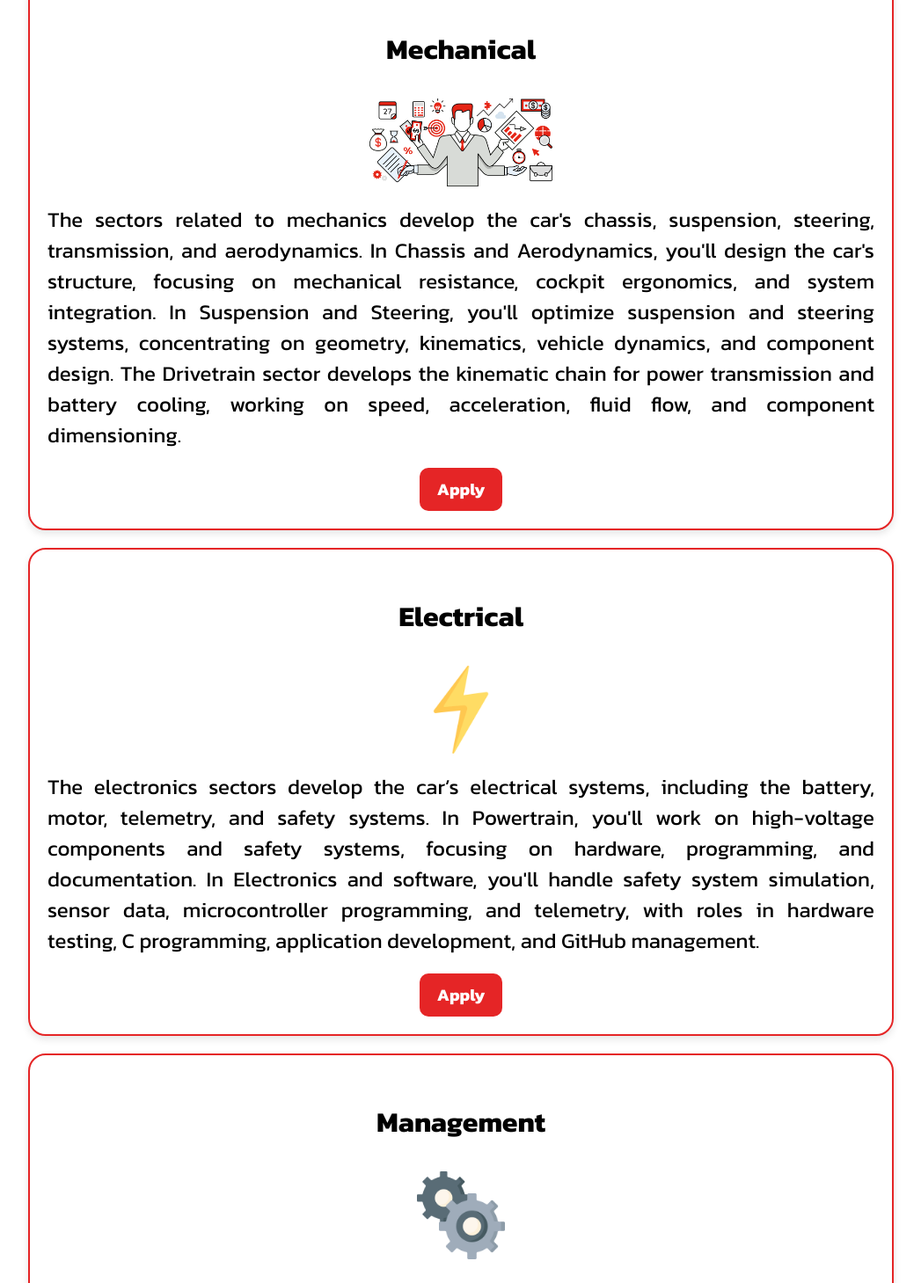
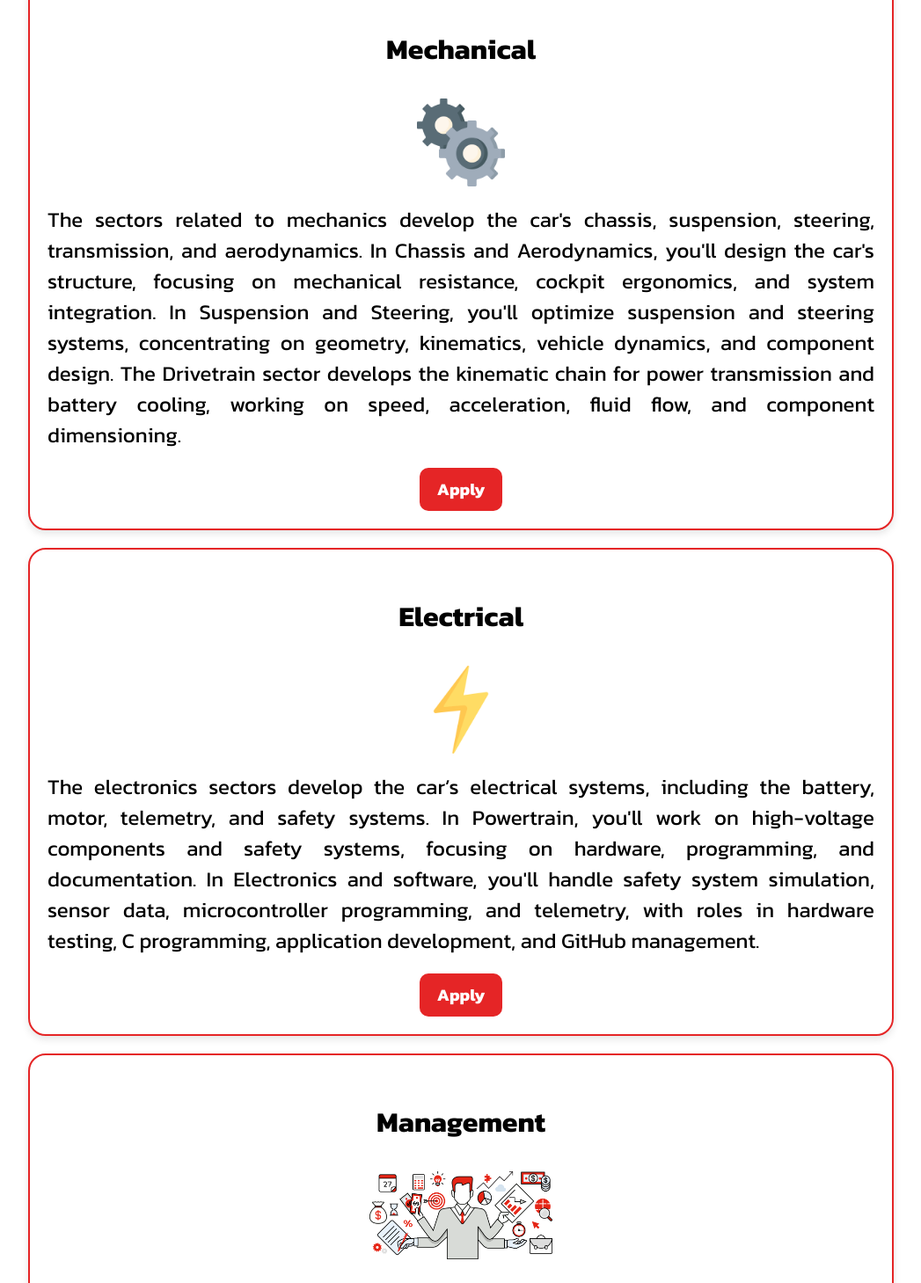
Before and after one commit to FSUMinho/website_v2, a React (Vite) app: page /#/recruitment in a window 1280 px wide. Shown: the part 1551-3010 px from the top of the page at 88% size, without its empty margins (116-1163 px from the left). Built offline with nearby package versions, Linux system fonts and the light colour scheme.

Commit message:
error in img sources

```diff
--- a/src/pages/recruitment/recruitment.jsx
+++ b/src/pages/recruitment/recruitment.jsx
@@ -46,7 +46,7 @@ const Recruitment = () => {
             <div className='options-container'>
                 <div className='sector-form-container'>
                     <h3>{t('recruitment.mechanical')}</h3>
-                    <img src="/team/mnt.png" className='sector-icon' />
+                    <img src="/system.png" className='sector-icon' />
                     <p className='option-text'>{t('recruitment.mechanical-text')}</p>
                     <a href='https://docs.google.com/forms/d/e/1FAIpQLSeLkUS7CGCfpZke5zjdW2hqaAjIqXxHhIHu-Jy3csdv1jXJTA/viewform?usp=dialog' className='apply-button'>{t('recruitment.apply')}</a>
                 </div>
@@ -60,7 +60,7 @@ const Recruitment = () => {
 
                 <div className='sector-form-container'>
                     <h3>{t('recruitment.management')}</h3>
-                    <img src="/system.png" className='sector-icon' />
+                    <img src="/team/mnt.png" className='sector-icon' />
                     <p className='option-text'>{t('recruitment.management-text')}</p>
                     <a href='https://docs.google.com/forms/d/e/1FAIpQLSdbR2nxJS2SdIE1-lCVs5nK3c_1t7BaDecbpT1JWfwQgOKS_g/viewform?usp=dialog' className='apply-button'>{t('recruitment.apply')}</a>
                 </div>
```
